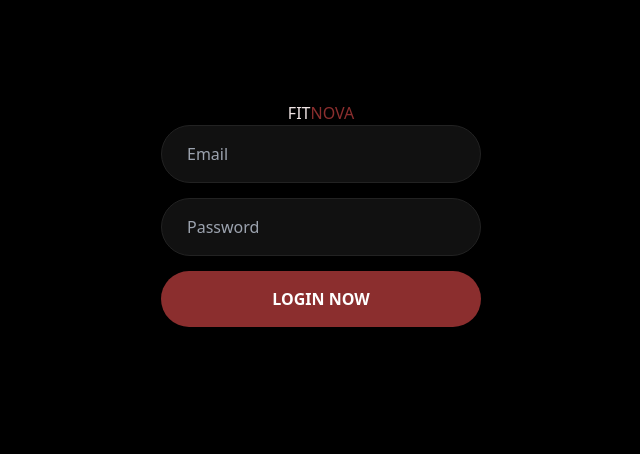
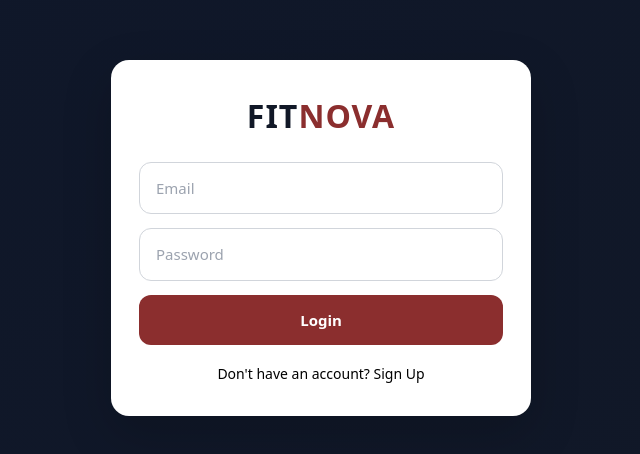
Before and after one commit to Komal-webDev24/fitnova-web, a React (Create React App) app: page /login in a window 1280 px wide. Shown: the part 162-616 px from the top of the page, without its empty margins (319-959 px from the left). Built offline with nearby package versions, Linux system fonts and the light colour scheme.

Commit message:
Fix CORS and Signup fetch logic

```diff
--- a/src/components/Login.jsx
+++ b/src/components/Login.jsx
@@ -4,10 +4,17 @@ import '../styles/Auth.css';
 
 const Login = () => {
   const navigate = useNavigate();
-  const [email, setEmail] = useState('');
-  const [password, setPassword] = useState('');
+  const [formData, setFormData] = useState({
+    email: '',
+    password: '',
+  });
   const [error, setError] = useState('');
   const [loading, setLoading] = useState(false);
+
+  const handleChange = (e) => {
+    const { name, value } = e.target;
+    setFormData((prev) => ({ ...prev, [name]: value }));
+  };
 
   const handleLogin = async (e) => {
     e.preventDefault();
@@ -21,22 +28,18 @@ const Login = () => {
           'Content-Type': 'application/json',
         },
         body: JSON.stringify({
-          email: email.trim(),
-          password,
+          email: formData.email.trim(),
+          password: formData.password,
         }),
       });
 
-      const contentType = response.headers.get('content-type') || '';
-      const data = contentType.includes('application/json')
-        ? await response.json()
-        : await response.text();
+      const data = await response.json();
 
       if (!response.ok) {
-        setError(data?.error || 'Login failed');
-        return;
+        throw new Error(data.error || 'Login failed');
       }
 
-      localStorage.setItem('userId', data.user.id);
+      localStorage.setItem('userId', data.user._id);
       localStorage.setItem('userName', data.user.fullName);
       localStorage.setItem('userEmail', data.user.email);
       localStorage.setItem('profileComplete', String(data.user.profileComplete));
@@ -47,53 +50,50 @@ const Login = () => {
         navigate('/profile-setup');
       }
     } catch (err) {
-      console.error('Login error:', err);
-      setError('Server se connect nahi ho paya. Backend check karo.');
+      setError(err.message || 'Server error');
     } finally {
       setLoading(false);
     }
   };
 
   return (
-    <div className="auth-page-container">
+    <div className="auth-container auth-page">
       <div className="auth-card">
         <h1>
-          <span style={{ color: '#f0e5e5' }}>FIT</span>
+          <span style={{ color: '#111827' }}>FIT</span>
           <span style={{ color: '#8B2E2E' }}>NOVA</span>
         </h1>
 
-        {error && <p style={{ color: 'red', fontSize: '12px' }}>{error}</p>}
+        {error && <div className="error-message">{error}</div>}
 
-        <form onSubmit={handleLogin}>
+        <form onSubmit={handleLogin} className="auth-form">
           <input
             type="email"
+            name="email"
             placeholder="Email"
             className="auth-input"
             required
-            value={email}
-            onChange={(e) => setEmail(e.target.value)}
+            value={formData.email}
+            onChange={handleChange}
           />
 
           <input
             type="password"
+            name="password"
             placeholder="Password"
             className="auth-input"
             required
-            value={password}
-            onChange={(e) => setPassword(e.target.value)}
+            value={formData.password}
+            onChange={handleChange}
           />
 
           <button type="submit" className="auth-button" disabled={loading}>
-            {loading ? 'Logging in...' : 'Login Now'}
+            {loading ? 'Logging in...' : 'Login'}
           </button>
-
-          <p>
-            Don't have an account? <Link to="/signup">Sign Up here</Link>
-          </p>
         </form>
 
-        <p>
-          Naye ho? <Link to="/signup">Signup karo</Link>
+        <p className="auth-footer">
+          Don&apos;t have an account? <Link to="/signup">Sign Up</Link>
         </p>
       </div>
     </div>
--- a/src/components/Signup.jsx
+++ b/src/components/Signup.jsx
@@ -4,12 +4,17 @@ import '../styles/Auth.css';
 
 const Signup = () => {
   const navigate = useNavigate();
-  const [formData, setFormData] = useState({ fullName: '', email: '', password: '' });
+  const [formData, setFormData] = useState({
+    fullName: '',
+    email: '',
+    password: '',
+  });
   const [loading, setLoading] = useState(false);
   const [error, setError] = useState('');
 
   const handleChange = (e) => {
-    setFormData((prev) => ({ ...prev, [e.target.name]: e.target.value }));
+    const { name, value } = e.target;
+    setFormData((prev) => ({ ...prev, [name]: value }));
   };
 
   const handleSignup = async (e) => {
@@ -17,7 +22,7 @@ const Signup = () => {
     setError('');
 
     if (formData.password.length < 6) {
-      setError('Password must be at least 6 characters!');
+      setError('Password must be at least 6 characters.');
       return;
     }
 
@@ -30,23 +35,33 @@ const Signup = () => {
       });
 
       const data = await response.json();
-      if (!response.ok) throw new Error(data.error || 'Signup failed');
+
+      if (!response.ok) {
+        throw new Error(data.error || 'Signup failed');
+      }
 
       localStorage.setItem('userId', data.user._id);
+      localStorage.setItem('userName', data.user.fullName);
+      localStorage.setItem('userEmail', data.user.email);
+      localStorage.setItem('profileComplete', String(data.user.profileComplete || false));
+
       navigate('/profile-setup');
     } catch (err) {
-      setError(err.message);
+      setError(err.message || 'Signup failed');
     } finally {
       setLoading(false);
     }
   };
 
   return (
-    <div className="auth-container">
+    <div className="auth-container auth-page">
       <div className="auth-card">
-        <h1>FIT<span>NOVA</span></h1>
+        <h1>
+          <span style={{ color: '#111827' }}>FIT</span>
+          <span style={{ color: '#8B2E2E' }}>NOVA</span>
+        </h1>
 
-        {error && <p className="error-message" style={{ color: 'red' }}>{error}</p>}
+        {error && <div className="error-message">{error}</div>}
 
         <form onSubmit={handleSignup} className="auth-form">
           <input
@@ -54,36 +69,38 @@ const Signup = () => {
             name="fullName"
             placeholder="Full Name"
             required
+            value={formData.fullName}
             onChange={handleChange}
             className="auth-input"
           />
+
           <input
             type="email"
             name="email"
             placeholder="Email"
             required
+            value={formData.email}
             onChange={handleChange}
             className="auth-input"
           />
+
           <input
             type="password"
             name="password"
             placeholder="Password"
             required
+            value={formData.password}
             onChange={handleChange}
             className="auth-input"
           />
-          <button
-            type="submit"
-            className="auth-button"
-            disabled={loading}
-          >
-            {loading ? 'Processing...' : 'SIGN UP'}
+
+          <button type="submit" className="auth-button" disabled={loading}>
+            {loading ? 'Signing up...' : 'Sign Up'}
           </button>
         </form>
 
         <p className="auth-footer">
-          Already have an account? <Link to="/login">Login Now</Link>
+          Already have an account? <Link to="/login">Login</Link>
         </p>
       </div>
     </div>
--- a/src/styles/Auth.css
+++ b/src/styles/Auth.css
@@ -1,50 +1,98 @@
 /* src/styles/Auth.css */
-.auth-page-container {
+
+* {
+  box-sizing: border-box;
+}
+
+.auth-page,
+.auth-container {
   min-height: 100vh;
-  width: 100%;
   display: flex;
-  align-items: center;    /* Center vertically */
-  justify-content: center; /* Center horizontally */
-  background-color: #000;  /* Pure Black */
-  margin: 0;
-  padding: 0;
+  align-items: center;
+  justify-content: center;
+  padding: 20px;
+  background: linear-gradient(135deg, #0f172a, #111827);
 }
 
 .auth-card {
   width: 100%;
-  max-width: 360px; /* Fixed width */
-  text-align: center;
-  padding: 20px;
+  max-width: 420px;
+  background: #ffffff;
+  border-radius: 18px;
+  padding: 32px 28px;
+  box-shadow: 0 18px 50px rgba(0, 0, 0, 0.18);
 }
 
-.brand-name {
-  font-size: 3rem;
-  font-weight: 900;
-  font-style: italic;
-  color: #fff;
-  margin-bottom: 5px;
+.auth-card h1 {
+  text-align: center;
+  margin-bottom: 22px;
+  font-size: 2rem;
+  font-weight: 800;
+  letter-spacing: 1px;
+}
+
+.auth-form {
+  display: flex;
+  flex-direction: column;
+  gap: 14px;
 }
 
 .auth-input {
   width: 100%;
-  background: #111;
-  border: 1.5px solid #222;
-  border-radius: 100px; /* Oval shape */
-  padding: 16px 25px;
-  color: white;
-  margin-bottom: 15px;
+  padding: 14px 16px;
+  border: 1px solid #d1d5db;
+  border-radius: 12px;
   outline: none;
-  box-sizing: border-box; /* Width fix */
+  font-size: 15px;
+  background: #fff;
+  color: #111827;
+}
+
+.auth-input:focus {
+  border-color: #8b2e2e;
+  box-shadow: 0 0 0 3px rgba(139, 46, 46, 0.12);
 }
 
 .auth-button {
   width: 100%;
-  background: #8B2E2E; /* Maroon color */
-  color: white;
-  font-weight: 800;
-  text-transform: uppercase;
-  padding: 16px;
-  border-radius: 100px; /* Oval button */
+  padding: 14px 16px;
   border: none;
+  border-radius: 12px;
+  background: #8b2e2e;
+  color: #fff;
+  font-weight: 700;
+  font-size: 15px;
   cursor: pointer;
+  transition: 0.2s ease;
 }
+
+.auth-button:hover:not(:disabled) {
+  background: #6f2323;
+}
+
+.auth-button:disabled {
+  opacity: 0.7;
+  cursor: not-allowed;
+}
+
+.auth-footer {
+  margin-top: 18px;
+  text-align: center;
+  font-size: 14px;
+}
+
+.error-message {
+  background: #fee2e2;
+  color: #b91c1c;
+  padding: 10px 12px;
+  border-radius: 10px;
+  margin-bottom: 14px;
+}
+
+.success-message {
+  background: #dcfce7;
+  color: #166534;
+  padding: 10px 12px;
+  border-radius: 10px;
+  margin-bottom: 14px;
+}
```
Also changed, not shown: src/components/Dashboard.jsx (+108 -37 lines).
